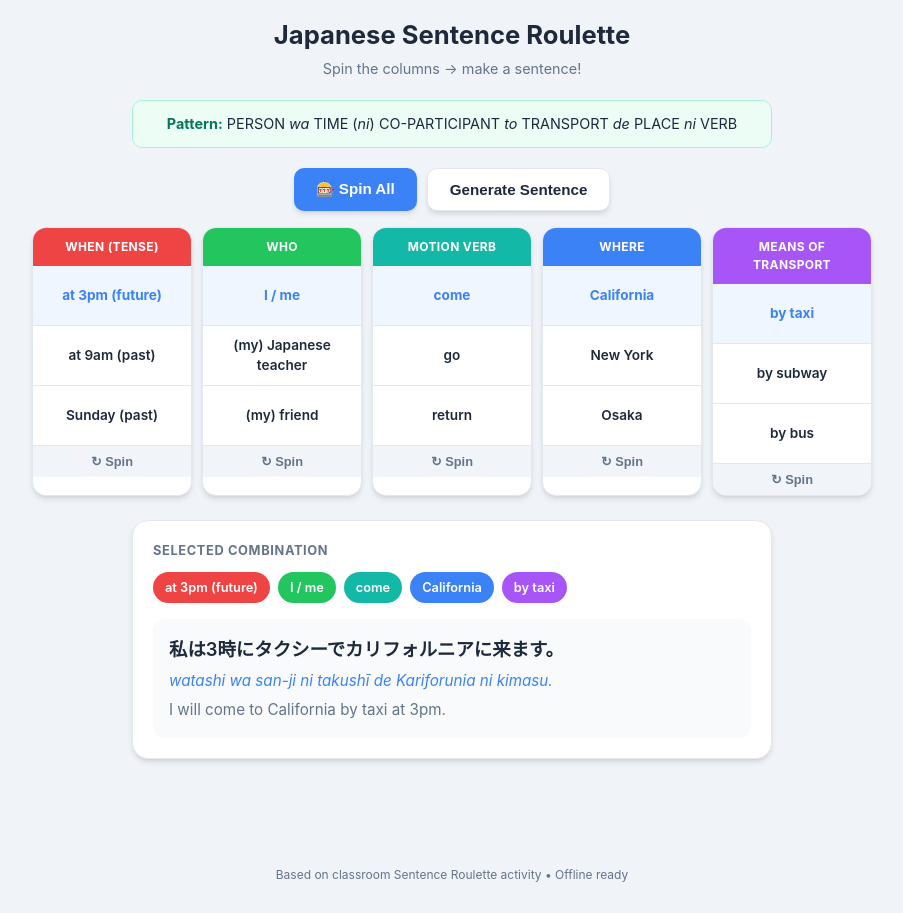
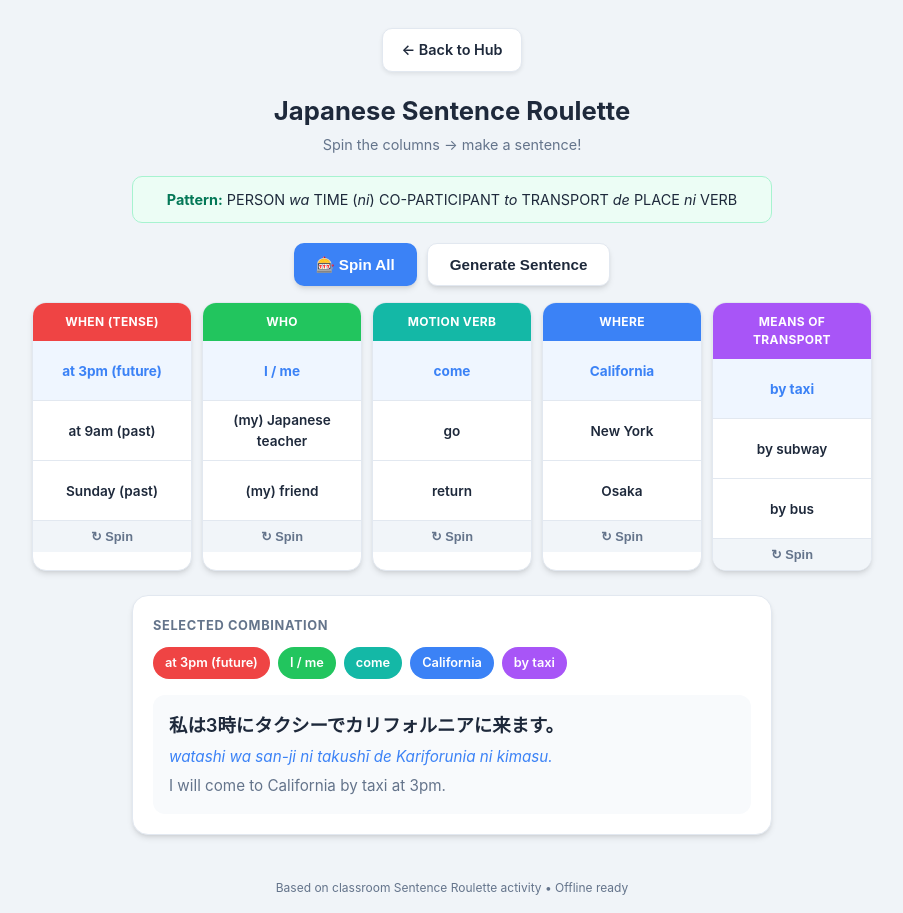
Before and after one commit to atidbit/atidbit.github.io, a Jekyll site: the page jpn/index.html, which Jekyll copies as it is, in a window 1280 px wide. Shown: the whole page, without its empty margins (188-1091 px from the left). Built offline with Jekyll 4.4.1, drawn with Linux system fonts in a browser that asks for light colours.

Commit message:
Add 'Back to Hub' link in index.html

```diff
--- a/jpn/index.html
+++ b/jpn/index.html
@@ -284,6 +284,21 @@
   </style>
 </head>
 <body>
+<a href="/learnjp/" style="
+  display: inline-block;
+  margin: 12px 0 20px;
+  padding: 10px 18px;
+  background: #ffffff;
+  color: #1e293b;
+  border: 1px solid #e2e8f0;
+  border-radius: 10px;
+  font-size: 0.9rem;
+  font-weight: 600;
+  text-decoration: none;
+  box-shadow: 0 2px 4px rgb(0 0 0 / 0.08);
+">
+  ← Back to Hub
+</a>
   <h1>Japanese Sentence Roulette</h1>
   <p class="subtitle">Spin the columns → make a sentence!</p>
 
```
